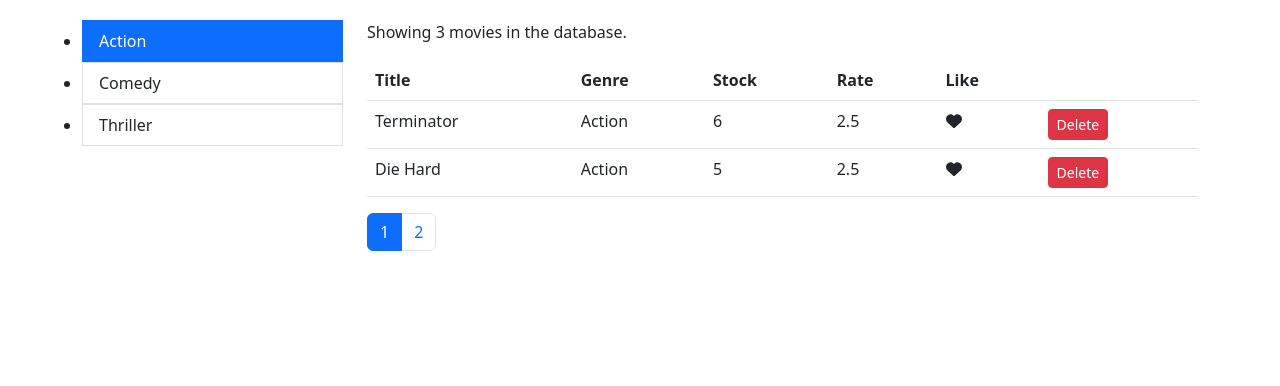
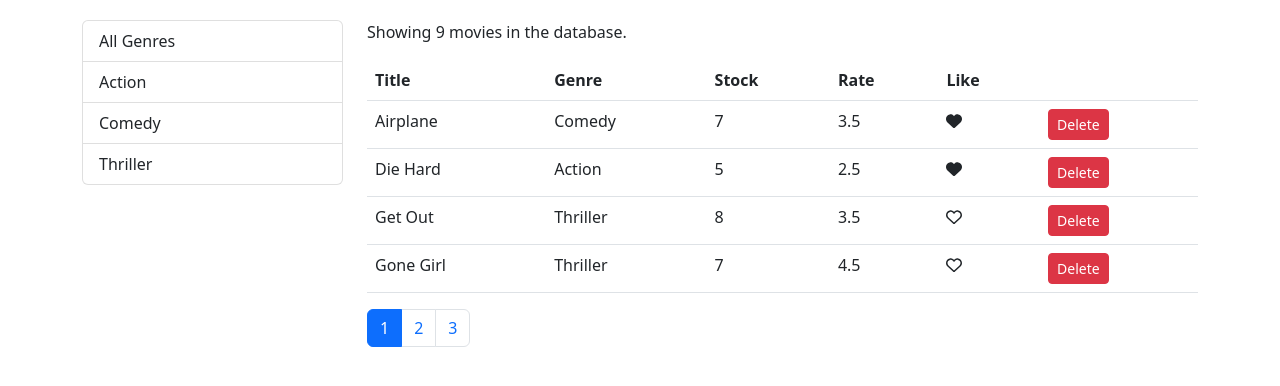
Before and after one commit to MartinMSalas/React_Mosh01_Vidly, a React (Create React App) app in the folder vidly/: page / in a window 1280 px wide. Shown: the top 386 px of the page. Built offline with nearby package versions, Linux system fonts and the light colour scheme.

Commit message:
adding basic sort

```diff
--- a/vidly/src/components/common/listGroup.jsx
+++ b/vidly/src/components/common/listGroup.jsx
@@ -1,98 +1,27 @@
-import React, { Component } from "react";
+import React from "react";
+
+//
 
 const ListGroup = (props) => {
-  /*
-  currentGenre={currentPage}
-              onGenreChange={this.handleGenreChange}
-              genres = {genres}
-               */
-  let { genres, currentGenre, onGenreChange } = props;
-
-  //genres = genres.push({ _id: "1", name: "All" });
-  //console.log("Los generos guardados son ");
-  //console.log(genres);
-  console.log("El genero actual es: ", currentGenre);
-
+  const { items, textProperty, valueProperty, onItemSelect, selectedItem } = props;
+  //console.log(selectedItem);
   return (
-    <nav>
     <ul className="list-group">
-        {genres.map( genre => (
+      {items.map((item) => (
         <li
-            key={genre.name}
-
+          key={item[valueProperty]}
+          className={item=== selectedItem? "list-group-item active":"list-group-item "}
+          onClick={() => onItemSelect(item)}
         >
-            <a
-              className={genre.name === currentGenre ? "list-group-item active" : "list-group-item"}
-
-              onClick={() => onGenreChange(genre.name)}
-              style={{ cursor: "pointer" }}
-            >
-              {genre.name}
-
-
-            </a>
+          {item[textProperty]}
         </li>
       ))}
     </ul>
-    </nav>
   );
 };
 
+ListGroup.defaultProps = {
+  textProperty: "name",
+  valueProperty: "_id",
+};
 export default ListGroup;
-
-/*
-
-
-class ListGroup extends Component {
-  state = {  }
-  render() {
-    return (
-
-
-      <ul className="list-group">
-        <li className="list-group-item active">All genres</li>
-
-        <li className="list-group-item">Dapibus ac facilisis in</li>
-        <li className="list-group-item">Morbi leo risus</li>
-        <li className="list-group-item">Porta ac consectetur ac</li>
-        <li className="list-group-item">Vestibulum at eros</li>
-      </ul>
-    );
-  }
-}
-
-export default ListGroup;
-
-onst Pagination = (props) => {
-  const { itemsCount, pageSize, currentPage, onPageChange } = props;
-
-  let pagesCount = Math.ceil(itemsCount / pageSize);
-  if (pagesCount === 1) return null;
-
-  const pages = _.range(1, pagesCount + 1);
-
-  //console.log(itemsCount % pageSize !== 0);
-  return (
-    <nav>
-      <ul className="pagination">
-        {pages.map((page) => (
-          <li key={page} className={ page === currentPage ? "page-item active": "page-item"}>
-            <a className="page-link" onClick={() => onPageChange(page)} style={{ cursor: "pointer" }}>
-              {page}
-            </a>
-          </li>
-        ))}
-      </ul>
-    </nav>
-  );
-};
-
-Pagination.propTypes = {
-  itemsCount : PropTypes.number.isRequired,
-  pageSize: PropTypes.number.isRequired,
-  currentPage: PropTypes.number.isRequired,
-  onPageChange: PropTypes.func.isRequired
-};
-
-export default Pagination;
-*/
--- a/vidly/src/components/movies.jsx
+++ b/vidly/src/components/movies.jsx
@@ -1,12 +1,11 @@
 import React, { Component } from "react";
-import { getMovies } from "../services/fakeMovieService";
 
 /*
 npm install --save react-bootstrap
 
 import {Grid, Row, Col} from "react-bootstrap";
 */
-import { Row, Col } from "react-bootstrap";
+//import { Row, Col } from "react-bootstrap";
 /*
 install font awesome react https://fontawesome.com/v5/docs/web/use-with/react#get-started
 npm i --save @fortawesome/fontawesome-svg-core
@@ -22,24 +21,30 @@ const fullHeart = <FontAwesomeIcon icon={faHeart} />;
 const emptyHeart = <FontAwesomeIcon icon={farHeart} />;
 */
 
-import Like from "./common/like";
 import Pagination from "./common/pagination";
 
 import { paginate } from "../utils/paginate.js";
 
+import { getMovies } from "../services/fakeMovieService";
+import { getGenres } from "../services/fakeGenreService";
+// Corrigiendo ListGroup
 import ListGroup from "./common/listGroup";
-import { getGenres } from "../services/fakeGenreService";
-
+import MoviesTable from "./moviesTable";
+import _ from "lodash";
 
 class Movies extends Component {
   state = {
-    movies: getMovies(),
-    genres: getGenres(),
-    pageSize: 2,
+    movies: [],
+    genres: [],
+    pageSize: 4,
     currentPage: 1,
-    currentGenre: "Action",
+    sortColumn: { path: "title", order: "asc"},
   };
 
+  componentDidMount() {
+    const genres = [{ _id:"", name: "All Genres" }, ...getGenres()];
+    this.setState({ movies: getMovies(), genres });
+  }
   handleLike = (movie) => {
     const movies = this.state.movies;
     const index = movies.indexOf(movie);
@@ -53,16 +58,41 @@ class Movies extends Component {
     const movies = this.state.movies.filter((m) => m._id !== movieToDel._id);
     this.setState({ movies });
   };
+
   handlePageChange = (page) => {
     this.setState({ currentPage: page });
   };
-  handleGenreChange = (genre) => {
-    this.setState({ currentGenre: genre});
+
+  handleGenreSelect = (genre) => {
+    this.setState({ selectedGenre: genre, currentPage: 1 });
+  };
+
+  handleSort = path => {
+    const sortColumn = {...this.state.sortColumn};
+    if (sortColumn.path === path){
+      sortColumn.order = (sortColumn.order === "asc") ?  "desc" :  "asc";
+    }else {
+      sortColumn.path = path;
+      sortColumn.order = "asc";
+    }
+    this.setState({sortColumn});
+
+
 
   };
+
   render() {
-    //const { length: count } = this.state.movies ;
-    const { pageSize, currentPage, movies: allMovies, currentGenre, genres } = this.state;
+    const { length: count } = this.state.movies;
+    const {
+      pageSize,
+      currentPage,
+      movies: allMovies,
+      selectedGenre,
+      sortColumn,
+    } = this.state;
+    /*
+    Esto era la primera implementacion
+
     let moviesByGenre = allMovies;
     if(currentGenre !== "All" ){
       moviesByGenre =  allMovies.filter((movie) =>{
@@ -76,68 +106,45 @@ class Movies extends Component {
     //allMovies.map(movie => movie.genre.name === currentGenre);
     //console.log("Peliculas por genero",moviesByGenre.length);
     const count = moviesByGenre.length;
-    if (!count)
-    return <p>There are no movies in the database</p>;
+    */
+    if (!count) return <p>There are no movies in the database</p>;
 
-    const movies = paginate(moviesByGenre, currentPage, pageSize);
+    const filtered =
+      selectedGenre && selectedGenre._id
+        ? allMovies.filter((m) => m.genre._id === selectedGenre._id)
+        : allMovies;
+
+    const sorted= _.orderBy(filtered, [sortColumn.path], sortColumn.order);
+
+    const movies = paginate(sorted, currentPage, pageSize);
 
     return (
       <React.Fragment>
-        <Row>
-          <Col md="3">
+        <div className="row">
+          <div className="col-3">
             <ListGroup
-              currentGenre={currentGenre}
-              onGenreChange={this.handleGenreChange}
-              genres = {genres}
+              items={this.state.genres}
+              onItemSelect={this.handleGenreSelect}
+              selectedItem={selectedGenre}
             ></ListGroup>
-          </Col>
+          </div>
 
-          <Col className="container">
-            <p>Showing {count} movies in the database.</p>
-            <table className="table">
-              <thead>
-                <tr>
-                  <th>Title</th>
-                  <th>Genre</th>
-                  <th>Stock</th>
-                  <th>Rate</th>
-                  <th>Like</th>
-                  <th></th>
-                </tr>
-              </thead>
-              <tbody>
-                {movies.map((movie) => (
-                  <tr key={movie._id}>
-                    <td>{movie.title}</td>
-                    <td>{movie.genre.name}</td>
-                    <td>{movie.numberInStock}</td>
-                    <td>{movie.dailyRentalRate} </td>
-                    <td>
-                      <Like
-                        onClick={() => this.handleLike(movie)}
-                        liked={movie.liked}
-                      ></Like>
-                    </td>
-                    <td>
-                      <button
-                        onClick={() => this.handleDelete(movie)}
-                        className="btn btn-danger btn-sm"
-                      >
-                        Delete
-                      </button>
-                    </td>
-                  </tr>
-                ))}
-              </tbody>
-            </table>
+          <div className="col">
+            <p>Showing {filtered.length} movies in the database.</p>
+            <MoviesTable
+              movies={movies}
+              onLike={this.handleLike}
+              onDelete={this.handleDelete}
+              onSort={this.handleSort}
+            ></MoviesTable>
             <Pagination
-              itemsCount={count}
+              itemsCount={filtered.length}
               pageSize={pageSize}
               currentPage={currentPage}
               onPageChange={this.handlePageChange}
             ></Pagination>
-          </Col>
-        </Row>
+          </div>
+        </div>
       </React.Fragment>
     );
   }
--- /dev/null
+++ b/vidly/src/components/moviesTable.jsx
@@ -0,0 +1,48 @@
+import React from 'react';
+import Like from './common/like';
+
+const MoviesTable = (props) => {
+  const {movies, onDelete, onLike, onSort } = props;
+
+
+  return (
+    <table className="table">
+              <thead>
+                <tr>
+                  <th onClick={() => onSort("title")}>Title</th>
+                  <th onClick={() => onSort("genre.name")}>Genre</th>
+                  <th onClick={() => onSort("numberInStock")}>Stock</th>
+                  <th onClick={() => onSort("dailyRentalRate")}>Rate</th>
+                  <th>Like</th>
+                  <th></th>
+                </tr>
+              </thead>
+              <tbody>
+                {movies.map((movie) => (
+                  <tr key={movie._id}>
+                    <td>{movie.title}</td>
+                    <td>{movie.genre.name}</td>
+                    <td>{movie.numberInStock}</td>
+                    <td>{movie.dailyRentalRate} </td>
+                    <td>
+                      <Like
+                        liked={movie.liked}
+                        onClick={() => onLike(movie)}
+                      ></Like>
+                    </td>
+                    <td>
+                      <button
+                        onClick={() => onDelete(movie)}
+                        className="btn btn-danger btn-sm"
+                      >
+                        Delete
+                      </button>
+                    </td>
+                  </tr>
+                ))}
+              </tbody>
+            </table>
+  );
+}
+
+export default MoviesTable;
```
Also changed, not shown: vidly/src/components/common/listGroup2.jsx (added, +105 -0 lines). Lines whose indentation alone changed are shown as unchanged.
